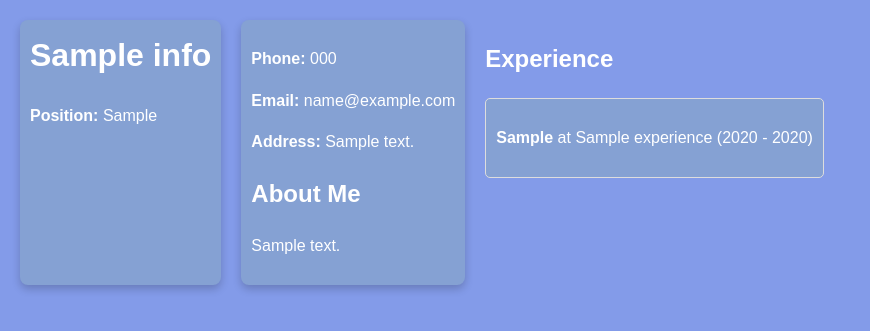
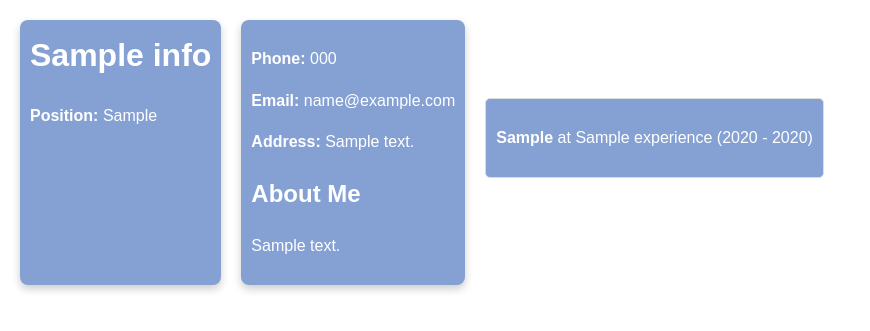
Before and after one commit to MamunUrRashidAIUB/assignment, a PHP site: page /home.php in a window 1280 px wide. Shown: the top 331 px of the page, without its empty margins (0-870 px from the left). Run offline with PHP 8.4, Linux system fonts and the light colour scheme; tables that the repository leaves empty or names only in its code hold one stand-in row (values such as "Sample post").

Commit message:
some changes

```diff
--- a/style.css
+++ b/style.css
@@ -4,7 +4,7 @@ body {
     padding: 0;
     font-family: Arial, sans-serif;
     line-height: 1.6;
-    background-color: #839be9;
+
 }
 
 
```
